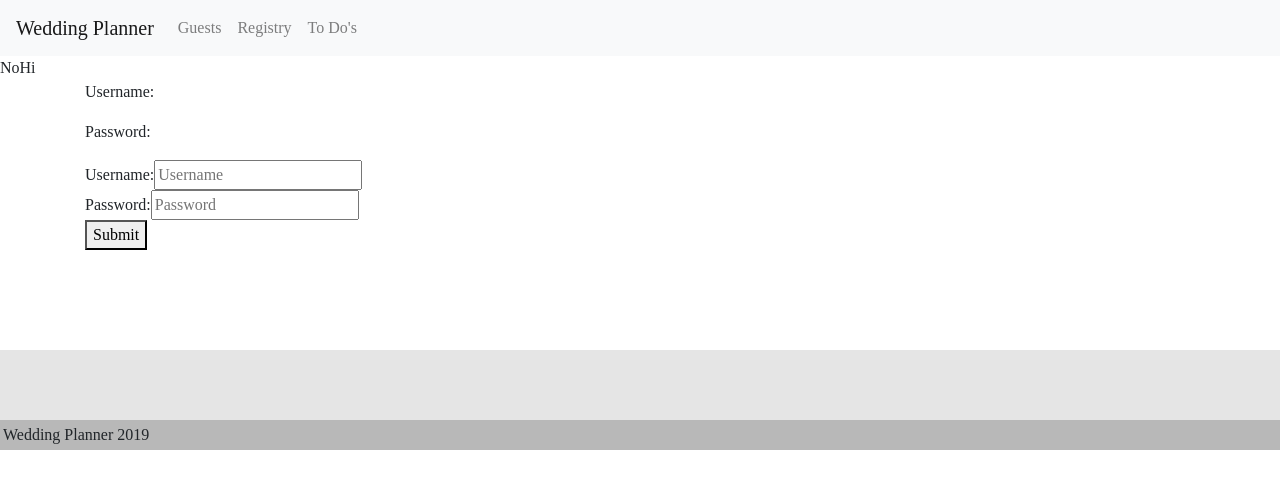
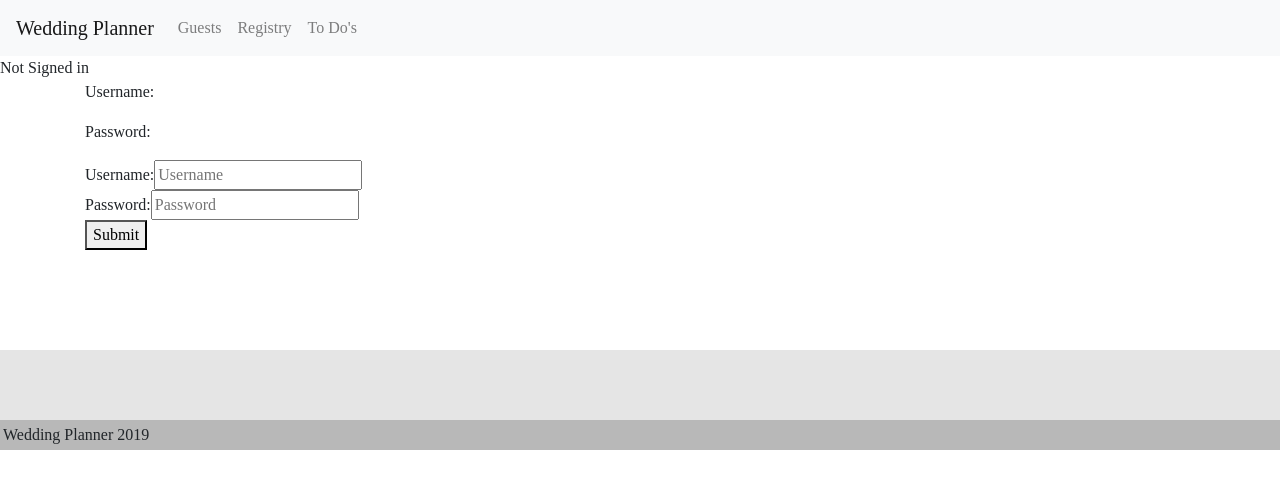
Before and after one commit to tawnfran/Project3, a React (Create React App) app in the folder client/: page /signin in a window 1280 px wide. Shown: the top 488 px of the page. Built offline with nearby package versions, Linux system fonts and the light colour scheme; no server answers; the HTML template or start-up script is replaced by a standard one; a web font is replaced by a local one.

Commit message:
Table to organize guests

```diff
--- a/client/src/App.js
+++ b/client/src/App.js
@@ -12,11 +12,12 @@ import SignIn from "./pages/signin";
 import axios from "axios";
 import './App.css';
 
+
 class App extends Component {
   constructor() {
     super()
     this.state = {
-      loggedIn: false,
+      signedIn: false,
       username: null
     }
 
@@ -43,6 +44,9 @@ class App extends Component {
 
   getUser() {
     console.log("getuser() ran");
+
+
+
     axios.get("/user/").then(response => {
 
       console.log("response was");
@@ -56,13 +60,13 @@ class App extends Component {
         console.log('Get User: There is a user saved in the server session: ')
 
         this.setState({
-          loggedIn: true,
+          signedIn: true,
           username: response.data.user.username
         })
       } else {
         console.log('Get user: no user');
         this.setState({
-          loggedIn: false,
+          signedIn: false,
           username: null
         })
       }
@@ -73,13 +77,12 @@ render() {
   return (
     <Router>
       <div>
-      <Navbar updateUser={this.updateUser} loggedIn={this.state.loggedIn} />
+      <Navbar updateUser={this.updateUser} signedIn={this.state.signedIn} />
         {/* greet user if logged in: */}
-        {this.state.loggedIn ? "Yes" : "No" }
-        {console.log("this.state.loggedIn is " + this.state.loggedIn)}
-        Hi {this.state.username}
-        {this.state.loggedIn &&
-          <p>Join the party, {this.state.username}!</p>
+        {this.state.signedIn ? "Signed In" : "Not Signed in" }
+        {console.log("this.state.loggedIn is " + this.state.signedIn)}
+        {this.state.signedIn &&
+          <p>Welcome, {this.state.username}!</p>
         }
         <Wrapper>
           <Switch>
--- a/client/src/pages/guests.js
+++ b/client/src/pages/guests.js
@@ -61,7 +61,7 @@ render () {
                                 {console.log(this.props)}
                                 {/* <p>Username: {this.props.location.state.username}</p>
                                 */}
-                                <p>Username: {this.state.username}</p>
+                                <p>Username: {this.props.location.state.username}</p>
                             </div>
                         </div>
                         <div className="tab-pane fade" id="list-profile" role="tabpanel" aria-labelledby="list-profile-list">...</div>
--- a/client/src/pages/signin.js
+++ b/client/src/pages/signin.js
@@ -47,7 +47,8 @@ class signin extends React.Component {
                     //update App.js state
                     this.props.updateUser({
                         signedIn: true,
-                        username: response.data.username
+                        username: response.data.username,
+                        fullname: response.data.fullname
                     })
                     //update the state to redirect to guests
                     this.setState({
```
Also changed, not shown: 1 other file (tests, documents, lock files or other folders).
